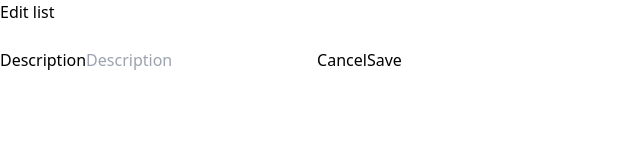
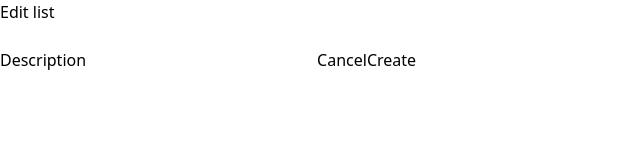
Before and after one commit to myrm02/ToDoList, a Next.js app: page /category/create in a window 1280 px wide. Shown: the top 160 px of the page, without its empty margins (0-640 px from the left). Built offline with nearby package versions, Linux system fonts and the light colour scheme.

Commit message:
Adaptation update input

```diff
--- a/src/components/Input.jsx
+++ b/src/components/Input.jsx
@@ -1,11 +1,12 @@
 import classNames from "classnames"
 
 const Input = (props) => {
-  const { className, ...otherProps } = props
+  const { className, name, onChange } = props
 
   return (
     <input
-      {...otherProps}
+      name={name}
+      onChange={onChange}
       className={classNames("border-2 px-3 py-1.5", className)}
     />
   )
--- a/src/components/ListForm.jsx
+++ b/src/components/ListForm.jsx
@@ -33,7 +33,7 @@ const ListForm = (props) => {
           <FormField name="name" label="Description" />
           <Button className="mt-8">Cancel</Button>
           <Button type="submit" className="mt-8">
-            Save
+            Create
           </Button>
         </Form>
       </Formik>
--- a/src/components/ToDoForm.jsx
+++ b/src/components/ToDoForm.jsx
@@ -20,6 +20,7 @@ const ToDoForm = (props) => {
     onSubmit,
     initialValues = defaultInitialValues,
     validationSchema = defaultValidationSchema,
+    name = defaultInitialValues.name,
   } = props
 
   return (
@@ -30,10 +31,10 @@ const ToDoForm = (props) => {
         validationSchema={validationSchema}
       >
         <Form className={classNames("flex flex-col gap-4 p-4", className)}>
-          <FormField name="name" label="Description" />
+          <FormField name={name} label="Description" />
           <Button className="mt-8">Cancel</Button>
           <Button type="submit" className="mt-8">
-            Save
+            Create
           </Button>
         </Form>
       </Formik>
```
